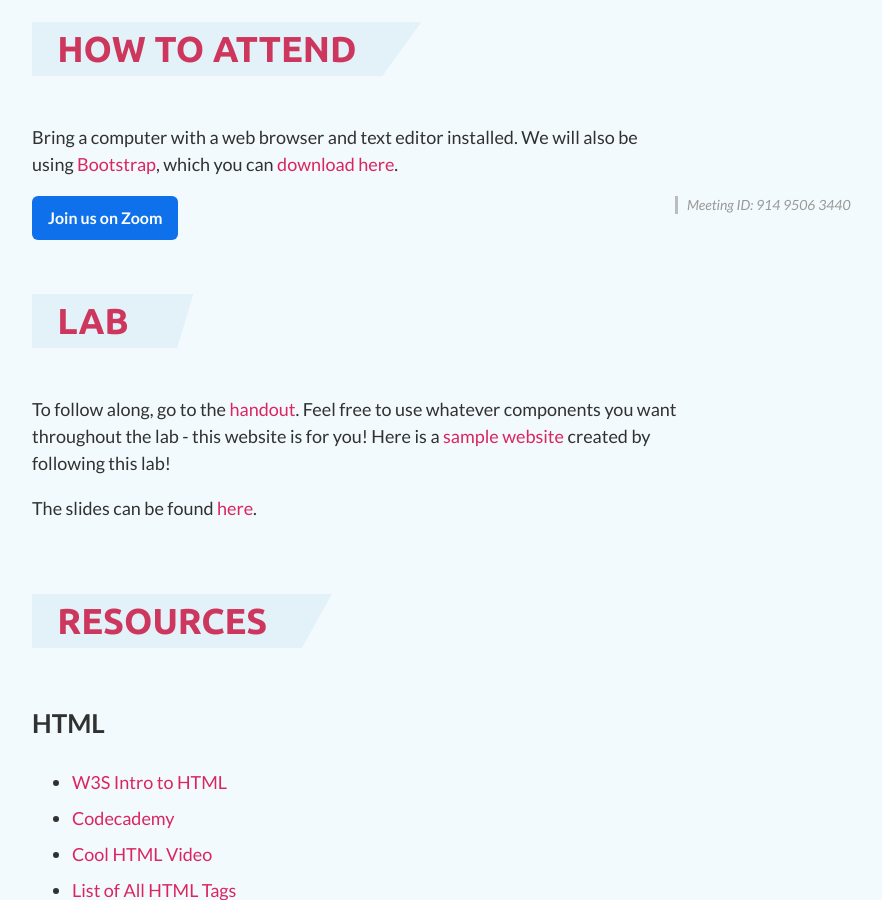
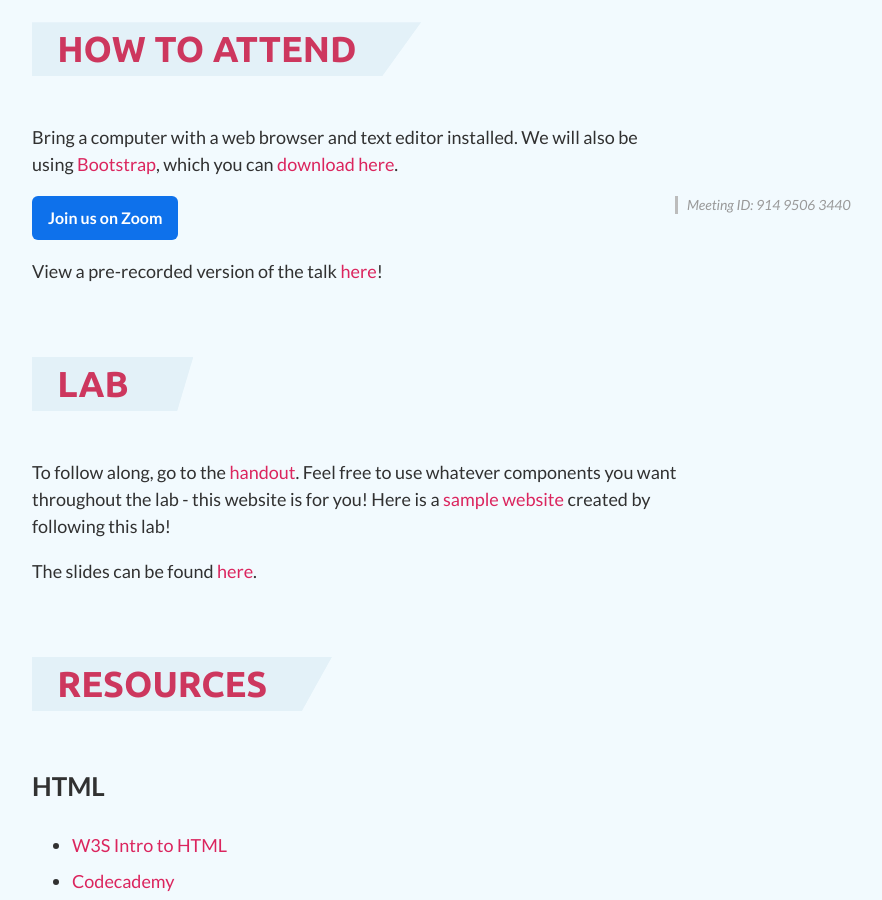
Before and after one commit to ScottyLabs/wdw, a Jekyll site: the page built from html+css/index.md, in a window 1280 px wide and 900 px high, scrolled down 836 px. Shown: the whole window, without its empty margins (285-1167 px from the left). Built offline with Jekyll 4.4.1, drawn with Linux system fonts in a browser that asks for light colours; nearby versions of some CDN libraries.

Commit message:
Update index.md

```diff
--- a/html+css/index.md
+++ b/html+css/index.md
@@ -18,6 +18,8 @@
 
 Bring a computer with a web browser and text editor installed. We will also be using [Bootstrap](https://getbootstrap.com/docs/4.5/getting-started/introduction/), which you can [download here](https://getbootstrap.com/docs/4.5/getting-started/download/).
 <div class="zoom"></div>
+
+View a pre-recorded version of the talk [here](https://drive.google.com/file/d/1dC6pcfSxNBWcbzgMjn0TLgb0r_URg_mh/view?usp=sharing)!
 
 ## Lab
 
```
